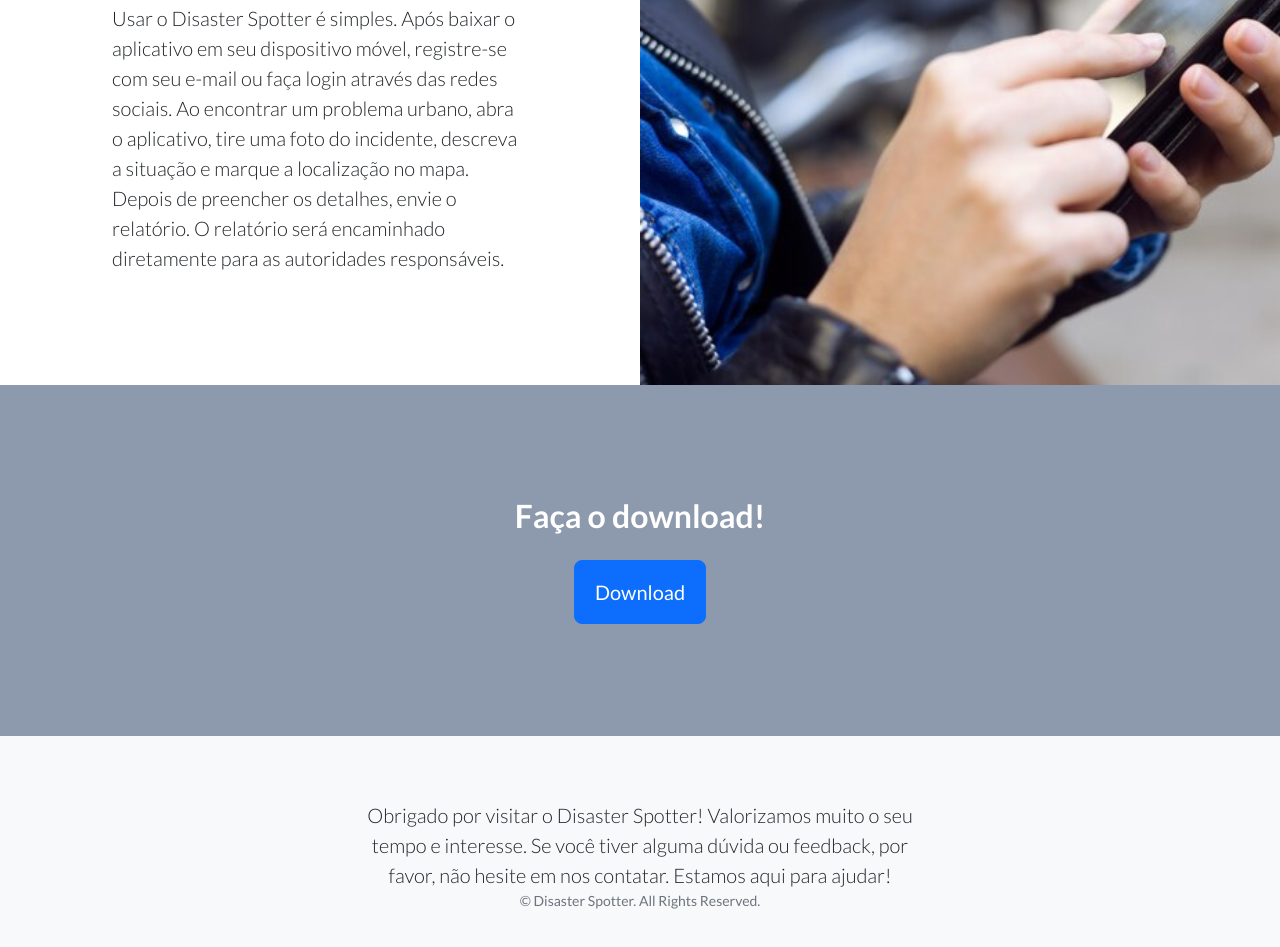
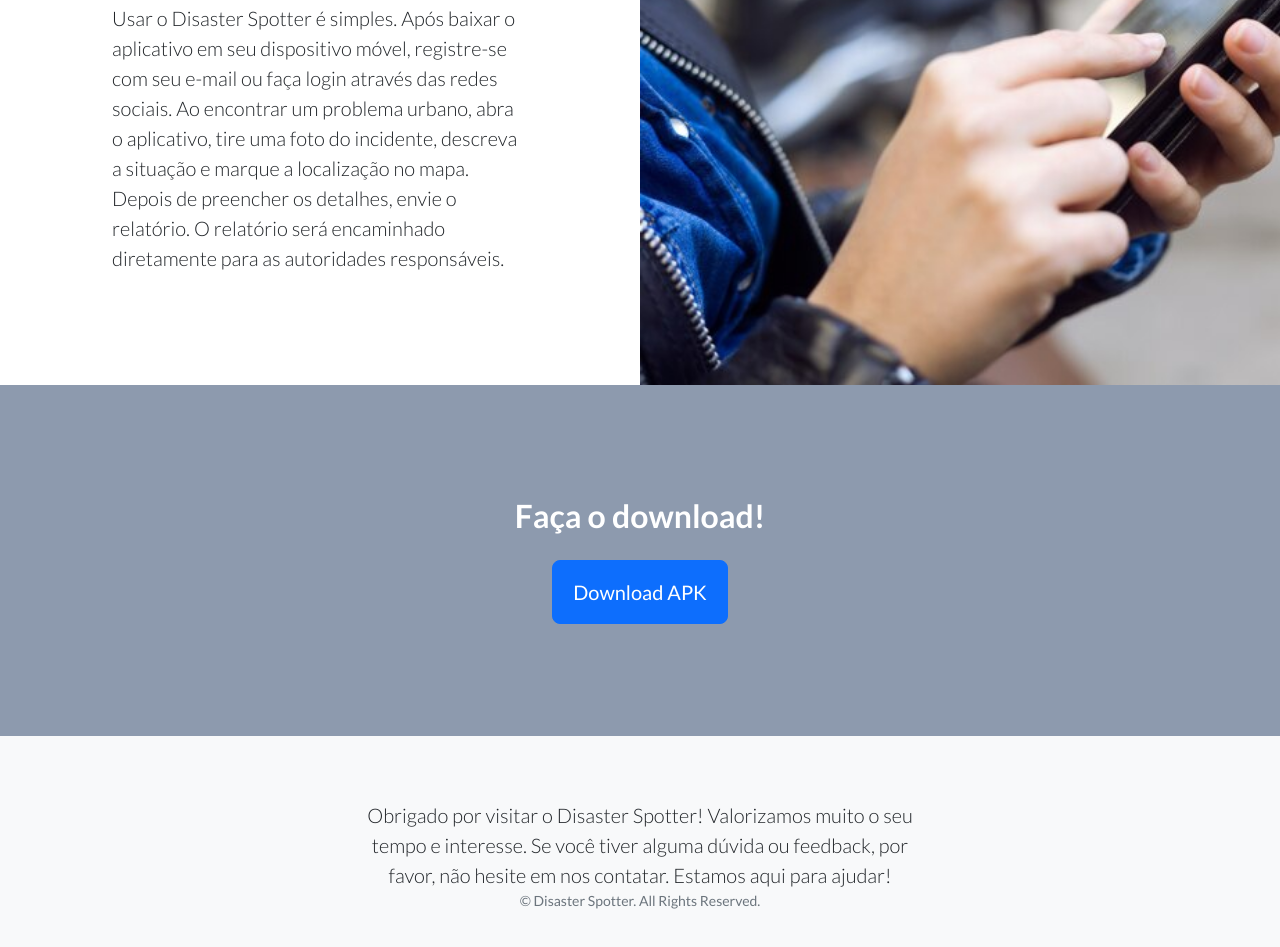
Before and after one commit to JoaoCamo/Disaster-Spotter, a plain HTML site: page index.html in a window 1280 px wide. Shown: the part 2257-3204 px from the top of the page. Drawn offline with nearby package versions, Linux system fonts and the light colour scheme.

Commit message:
feat(download): added download functionality

```diff
--- a/index.html
+++ b/index.html
@@ -97,7 +97,8 @@
                     <div class="col-xl-6">
                         <h2 class="mb-4">Faça o download!</h2>
                         <div class="col-auto">
-                            <button class="btn btn-primary btn-lg" id="submitButton" type="submit" onclick="window.open('https://drive.google.com/drive/folders/16vxLaspBxGI6_xjiDocGC37vwB25hHZA?usp=sharing', '_blank')">Download</button>
+                            <a id="apkDownloadLink" href="./Disaster_Spotter.apk" download style="display:none"></a>
+                            <button class="btn btn-primary btn-lg" id="apkDownloadButton" type="button" onclick="document.getElementById('apkDownloadLink').click()">Download APK</button>
                         </div>
                     </div>
                 </div>
```
Also changed, not shown: 1 other file.
